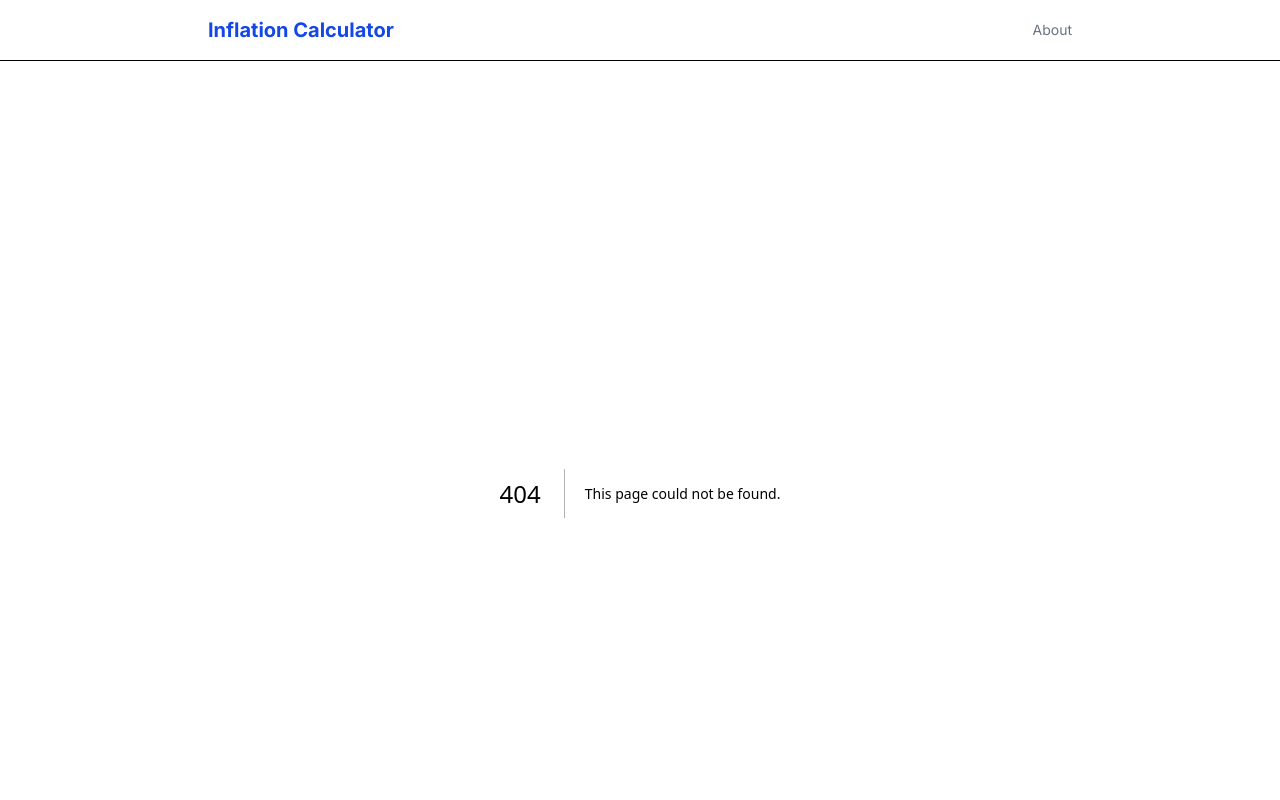
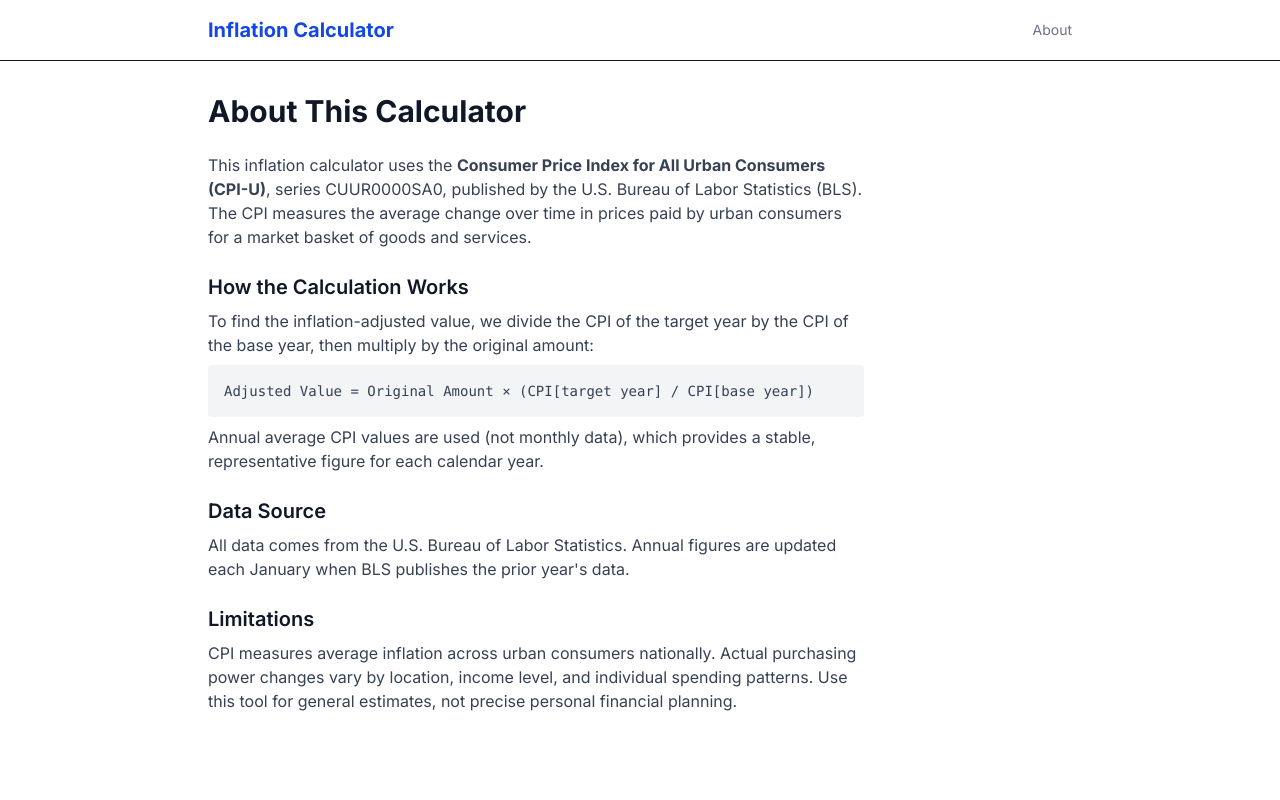
Before and after one commit to Cooriador/UsefulTools, a Next.js app: page /about in a window 1280 px wide. Before the commit this address had no page. Shown: the top 800 px of the page. Built offline with nearby package versions, Linux system fonts and the light colour scheme.

Commit message:
feat: add about page with methodology and data source

```diff
--- /dev/null
+++ b/app/about/page.tsx
@@ -0,0 +1,56 @@
+// app/about/page.tsx
+import type { Metadata } from 'next'
+
+export const metadata: Metadata = {
+  title: 'About | Inflation Calculator',
+  description:
+    'How this inflation calculator works, where the data comes from, and its limitations.',
+}
+
+export default function About() {
+  return (
+    <div className="max-w-prose space-y-6 text-gray-700">
+      <h1 className="text-3xl font-bold text-gray-900">About This Calculator</h1>
+      <p>
+        This inflation calculator uses the{' '}
+        <strong>Consumer Price Index for All Urban Consumers (CPI-U)</strong>,
+        series CUUR0000SA0, published by the U.S. Bureau of Labor Statistics
+        (BLS). The CPI measures the average change over time in prices paid by
+        urban consumers for a market basket of goods and services.
+      </p>
+
+      <div>
+        <h2 className="text-xl font-semibold text-gray-900 mb-2">How the Calculation Works</h2>
+        <p>
+          To find the inflation-adjusted value, we divide the CPI of the target
+          year by the CPI of the base year, then multiply by the original amount:
+        </p>
+        <pre className="bg-gray-100 p-4 rounded text-sm mt-2 overflow-x-auto">
+          Adjusted Value = Original Amount × (CPI[target year] / CPI[base year])
+        </pre>
+        <p className="mt-2">
+          Annual average CPI values are used (not monthly data), which provides a
+          stable, representative figure for each calendar year.
+        </p>
+      </div>
+
+      <div>
+        <h2 className="text-xl font-semibold text-gray-900 mb-2">Data Source</h2>
+        <p>
+          All data comes from the U.S. Bureau of Labor Statistics. Annual figures
+          are updated each January when BLS publishes the prior year&apos;s data.
+        </p>
+      </div>
+
+      <div>
+        <h2 className="text-xl font-semibold text-gray-900 mb-2">Limitations</h2>
+        <p>
+          CPI measures average inflation across urban consumers nationally. Actual
+          purchasing power changes vary by location, income level, and individual
+          spending patterns. Use this tool for general estimates, not precise
+          personal financial planning.
+        </p>
+      </div>
+    </div>
+  )
+}
```
